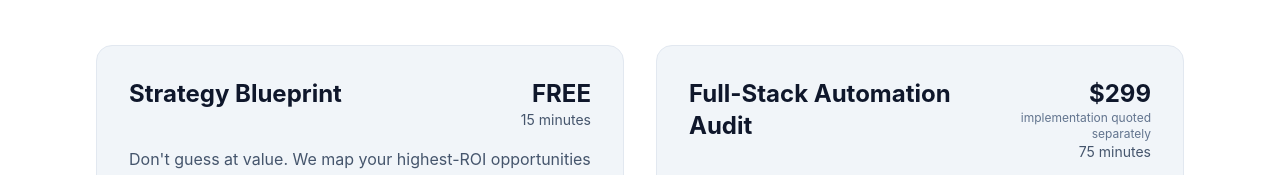
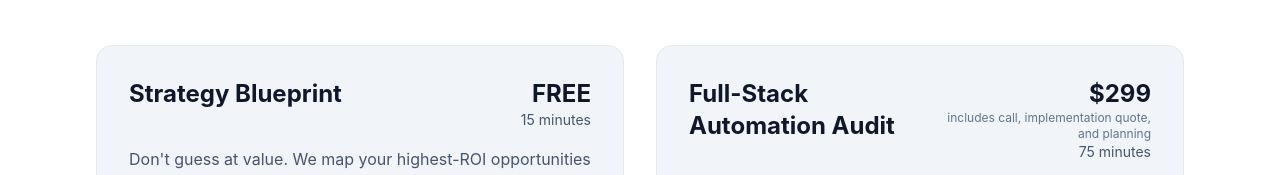
Before and after one commit to subwizzll/ruckus-systems-web, an Astro site in the folder apps/web/: page / in a window 1280 px wide. Shown: the part 750-925 px from the top of the page. Built offline with nearby package versions, Linux system fonts and the light colour scheme; Astro itself is replaced by a stand-in of ours; no server answers.

Commit message:
service update

```diff
--- a/apps/web/src/components/Footer.astro
+++ b/apps/web/src/components/Footer.astro
@@ -12,7 +12,7 @@
         GitHub
       </a>
       <a href="/resume" class="hover:text-gray-300">
-        Resume
+        Professional Resume
       </a>
       <a href="mailto:jared@ruckussystems.dev" class="hover:text-gray-300">
         jared@ruckussystems.dev
--- a/apps/web/src/data/services.json
+++ b/apps/web/src/data/services.json
@@ -15,7 +15,7 @@
     "description": "We analyze your business operations to spot bottlenecks and areas where work can be automated, then deliver a practical plan to streamline tasks and connect your business tools—so you spend less time on manual busywork.",
     "duration": 75,
     "amount": 29900,
-    "priceInfo": "implementation quoted separately",
+    "priceInfo": "includes call, implementation quote, and planning",
     "minDaysInAdvance": 1,
     "maxDaysInAdvance": 30
   },
@@ -25,7 +25,7 @@
     "description": "Move beyond chat interfaces. We build a functional, custom AI agent that connects to your real data, demonstrating specific use cases and measurable improvements for your workflows.",
     "duration": 75,
     "amount": 39900,
-    "priceInfo": "implementation quoted separately",
+    "priceInfo": "includes call, implementation quote, and planning",
     "minDaysInAdvance": 5,
     "maxDaysInAdvance": 30
   },
@@ -35,7 +35,7 @@
     "description": "Automation fails without good data. We design a reliable data pipeline plan that keeps your AI and analytics running smoothly and dependably.",
     "duration": 75,
     "amount": 39900,
-    "priceInfo": "implementation quoted separately",
+    "priceInfo": "includes call, implementation quote, and planning",
     "minDaysInAdvance": 5,
     "maxDaysInAdvance": 30
   }
```
